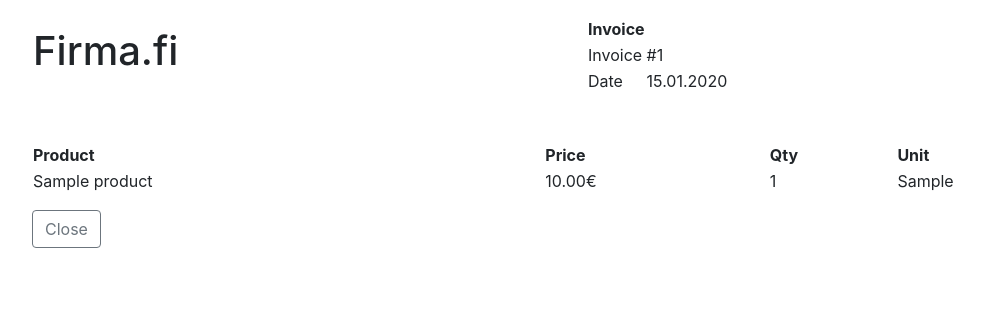
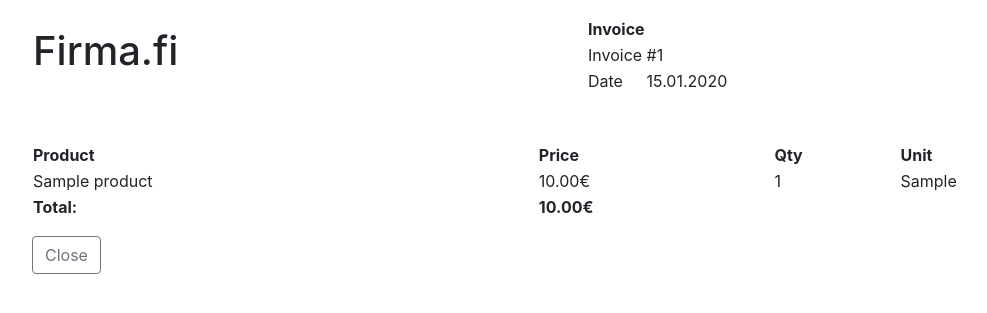
Before and after one commit to riihikallio/tsoha-laskutus, a Flask app: page /invoices/1/ in a window 1280 px wide. Shown: the part 70-383 px from the top of the page, without its empty margins (53-1040 px from the left). Run offline with Flask 2, Linux system fonts and the light colour scheme; a user stored in the database is signed in; tables that the repository leaves empty hold one stand-in row (values such as "Sample post"); some libraries are stand-ins or nearby versions.

Commit message:
Total on invoice

```diff
--- a/application/invoice/views.py
+++ b/application/invoice/views.py
@@ -59,8 +59,11 @@ def invoice_show(number):
     if not check_access(number):
         return redirect(url_for("invoices_index"))
     inv = Invoice.query.get(number)
+    total = 0
+    for row in inv.rows:
+        total += row.product.price*row.count
     if bool(inv):
-        return render_template("invoice/show.html", inv=inv)
+        return render_template("invoice/show.html", inv=inv, tot=total)
     else:
         return redirect(url_for("invoices_index"))
 
@@ -72,7 +75,7 @@ def invoice_save(number):
         return redirect(url_for("invoices_index"))
     form = InvoiceForm(request.form)
     if not form.validate():
-        return render_template("invoice/edit.html", form=form, num=0)
+        return render_template("invoice/edit.html", form=form, num=number)
     rows = []
     for formRow in form.rows.data:
         try:
--- a/application/templates/invoice/show.html
+++ b/application/templates/invoice/show.html
@@ -35,6 +35,10 @@
       <td>{{ row.product.unit }}</td>
       </tr>
     {% endfor %}
+    <tr>
+    <td><b>Total:</b></td>
+    <td><b>{{ tot|decimal }}€</b></td>
+    </tr>
     </tbody>
     </table>
     <a class="btn btn-outline-secondary mt-3" role="button" href="{{ url_for('invoices_index') }}">
```
